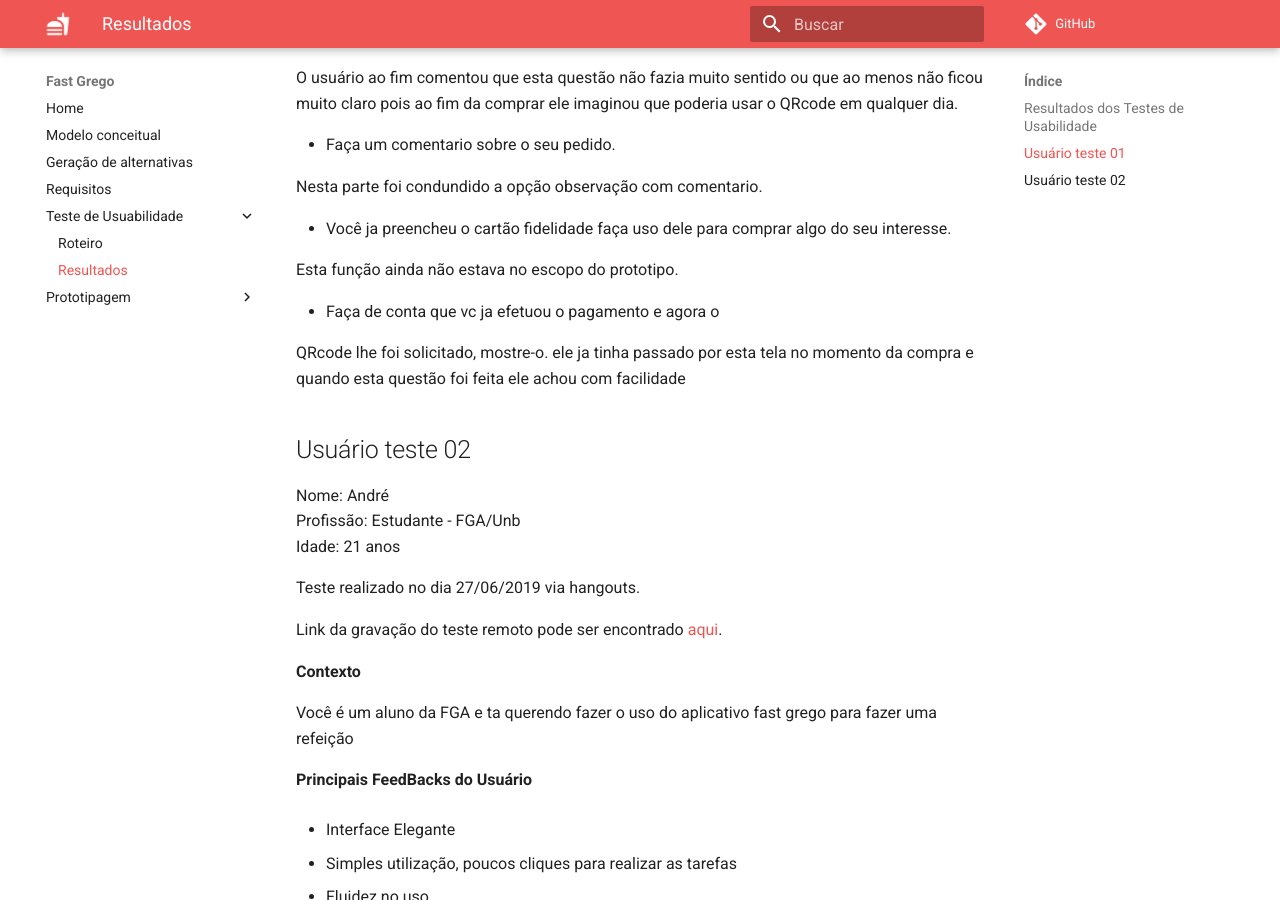
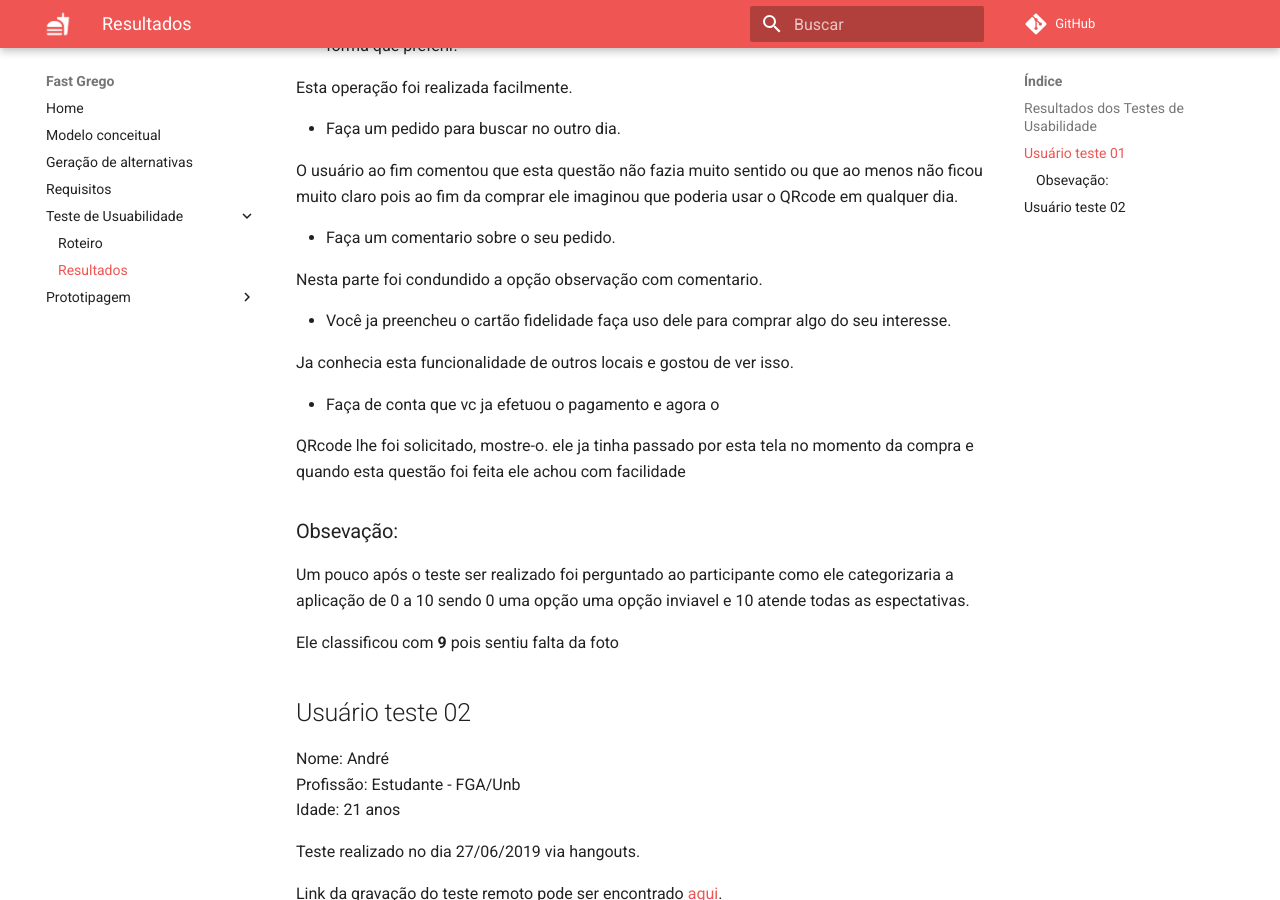
Before and after one commit to lmmLucasMachado/Doc, an MkDocs documentation site: the page built from docs/teste-de-usuabilidade/resultados-teste-usuabilidade.md, in a window 1280 px wide and 900 px high, scrolled down 888 px. Built offline with MkDocs 1.6.1 and Material for MkDocs 9.7.7, drawn with Linux system fonts in a browser that asks for light colours; some of the changed text lies outside the part shown.

Commit message:
Adicionando observação no teste de usuabilidade

```diff
--- a/docs/teste-de-usuabilidade/resultados-teste-usuabilidade.md
+++ b/docs/teste-de-usuabilidade/resultados-teste-usuabilidade.md
@@ -33,12 +38,18 @@ Nesta parte foi condundido a opção observação com comentario.
 
 - Você ja preencheu o cartão fidelidade faça uso dele para comprar algo do seu interesse.
 
-Esta função ainda não estava no escopo do prototipo.
+Ja conhecia esta funcionalidade de outros locais e gostou de ver isso.
 
 - Faça de conta que vc ja efetuou o pagamento e agora o
 
 QRcode lhe foi solicitado, mostre-o.
 ele ja tinha passado por esta tela no momento da compra e quando esta questão foi feita ele achou com facilidade
+
+### Obsevação:
+
+Um pouco após o teste ser realizado foi perguntado ao participante como ele categorizaria a aplicação de 0 a 10 sendo 0 uma opção uma opção inviavel e 10 atende todas as espectativas.
+
+Ele classificou com **9** pois sentiu falta da foto
 
 ## Usuário teste 02
 
```
Also changed, not shown: other parts of docs/teste-de-usuabilidade/resultados-teste-usuabilidade.md (+5 -0 lines).
